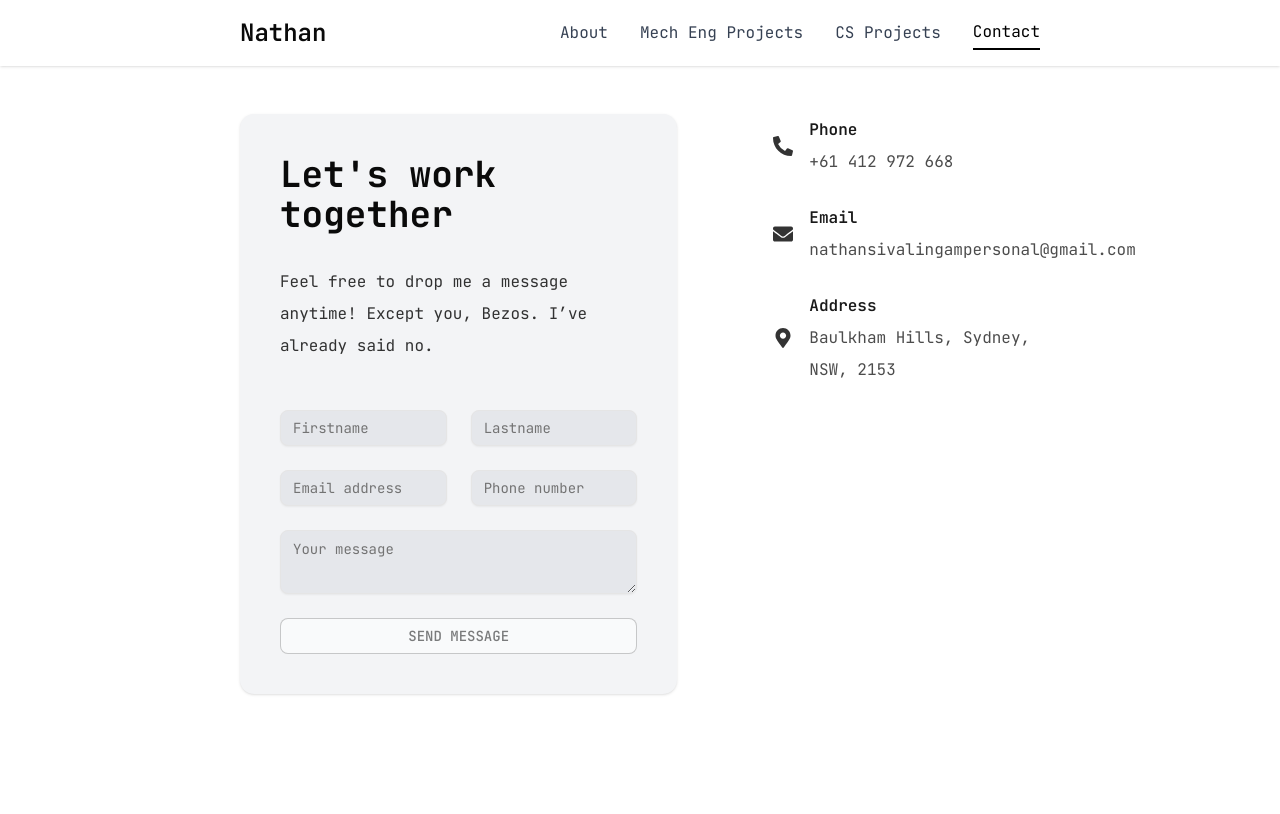
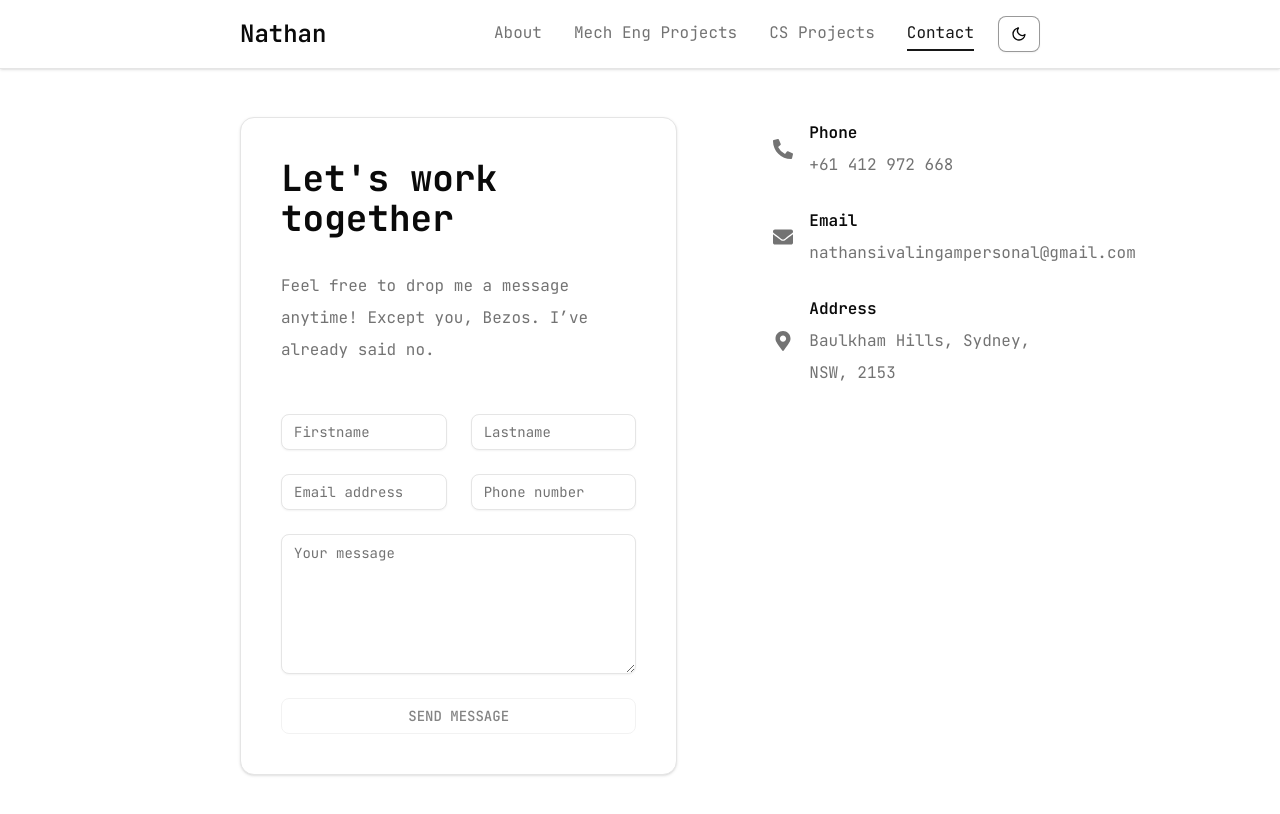
Before and after one commit to nathansivalingam/engineering-portfolio-website, a Next.js app: page /contact in a window 1280 px wide. Shown: the top 814 px of the page. Built offline with nearby package versions, Linux system fonts and the light colour scheme.

Commit message:
dark mode implemented

```diff
--- a/app/contact/page.jsx
+++ b/app/contact/page.jsx
@@ -15,7 +15,7 @@ const info = [
 ];
 
 const Contact = () => {
-  const formRef = useRef();
+  const formRef = useRef(null);
   const [loading, setLoading] = useState(false);
   const [messageSent, setMessageSent] = useState(false);
   const [formData, setFormData] = useState({
@@ -23,41 +23,35 @@ const Contact = () => {
     lastname: "",
     email: "",
     phone: "",
-    message: ""
+    message: "",
   });
 
   const handleChange = (e) => {
+    setMessageSent(false); // hide success msg once they start typing again
     setFormData({ ...formData, [e.target.name]: e.target.value });
   };
 
-  // Check if all fields are filled
   const isFormValid = Object.values(formData).every((val) => val.trim() !== "");
 
   const handleSubmit = (e) => {
     e.preventDefault();
-    if (!isFormValid) return; // should never happen since button is disabled
+    if (!isFormValid || loading) return;
 
     setLoading(true);
 
     emailjs
-      .sendForm(
-        "service_m7ypzcy",
-        "template_m353nut",
-        formRef.current,
-        "UrPJYeKLVTXpCbtAn"
-      )
+      .sendForm("service_m7ypzcy", "template_m353nut", formRef.current, "UrPJYeKLVTXpCbtAn")
       .then(
-        (result) => {
-          console.log("Email sent:", result.text);
+        () => {
           setMessageSent(true);
           setLoading(false);
-          formRef.current.reset();
+          formRef.current?.reset();
           setFormData({
             firstname: "",
             lastname: "",
             email: "",
             phone: "",
-            message: ""
+            message: "",
           });
         },
         (error) => {
@@ -75,44 +69,87 @@ const Contact = () => {
     >
       <div className="container mx-auto px-6 xl:px-60">
         <div className="flex flex-col xl:flex-row gap-12 xl:gap-24 items-start">
-
           {/* Form */}
           <div className="xl:w-2/3 order-2 xl:order-1">
             <form
               ref={formRef}
               onSubmit={handleSubmit}
-              className="flex flex-col gap-6 p-10 bg-gray-100 rounded-xl shadow-sm"
+              className="flex flex-col gap-6 p-10 rounded-xl shadow-sm
+                         bg-card text-card-foreground border border-border"
             >
-              <h3 className="text-3xl sm:text-4xl font-bold mb-2">Let's work together</h3>
-              <p className="text-black/80 mb-6">
+              <h3 className="text-3xl sm:text-4xl font-bold mb-2">
+                Let's work together
+              </h3>
+
+              <p className="text-muted-foreground mb-6">
                 Feel free to drop me a message anytime! Except you, Bezos. I’ve already said no.
               </p>
 
               {/* Inputs */}
               <div className="grid grid-cols-1 md:grid-cols-2 gap-6">
-                <Input name="firstname" value={formData.firstname} onChange={handleChange} className="bg-gray-200" placeholder="Firstname" required />
-                <Input name="lastname" value={formData.lastname} onChange={handleChange} className="bg-gray-200" placeholder="Lastname" required />
-                <Input name="email" type="email" value={formData.email} onChange={handleChange} className="bg-gray-200" placeholder="Email address" required />
-                <Input name="phone" type="tel" value={formData.phone} onChange={handleChange} className="bg-gray-200" placeholder="Phone number" required />
+                <Input
+                  name="firstname"
+                  value={formData.firstname}
+                  onChange={handleChange}
+                  placeholder="Firstname"
+                  required
+                  className="bg-background"
+                />
+                <Input
+                  name="lastname"
+                  value={formData.lastname}
+                  onChange={handleChange}
+                  placeholder="Lastname"
+                  required
+                  className="bg-background"
+                />
+                <Input
+                  name="email"
+                  type="email"
+                  value={formData.email}
+                  onChange={handleChange}
+                  placeholder="Email address"
+                  required
+                  className="bg-background"
+                />
+                <Input
+                  name="phone"
+                  type="tel"
+                  value={formData.phone}
+                  onChange={handleChange}
+                  placeholder="Phone number"
+                  required
+                  className="bg-background"
+                />
               </div>
 
-              <Textarea name="message" value={formData.message} onChange={handleChange} className="bg-gray-200" placeholder="Your message" required />
+              <Textarea
+                name="message"
+                value={formData.message}
+                onChange={handleChange}
+                placeholder="Your message"
+                required
+                className="bg-background min-h-[140px]"
+              />
 
               <Button
                 type="submit"
-                className={`uppercase flex items-center gap-2
-                            bg-white text-black
-                            border border-black/40
-                            transition-colors duration-300
-                            hover:bg-black hover:text-white
-                            cursor-pointer`}
-                disabled={!isFormValid || loading} // disabled until all fields are filled
+                className="
+                  uppercase flex items-center gap-2 cursor-pointer
+                  bg-background text-foreground border border-border
+                  transition-colors duration-300
+                  hover:bg-foreground hover:text-background
+                  disabled:opacity-50 disabled:cursor-not-allowed
+                "
+                disabled={!isFormValid || loading}
               >
                 {loading ? "Sending..." : "Send Message"}
               </Button>
 
               {messageSent && (
-                <p className="text-green-600 mt-2">Your message has been sent.</p>
+                <p className="text-green-600 dark:text-green-400 mt-2 mx-auto">
+                  Your message has been sent.
+                </p>
               )}
             </form>
           </div>
@@ -121,15 +158,14 @@ const Contact = () => {
           <div className="xl:w-1/3 order-1 xl:order-2 flex flex-col gap-6">
             {info.map((item, idx) => (
               <div key={idx} className="flex items-center gap-4">
-                <div className="text-black/80 text-xl">{item.icon}</div>
+                <div className="text-muted-foreground text-xl">{item.icon}</div>
                 <div>
-                  <h4 className="font-semibold text-black/90">{item.title}</h4>
-                  <p className="text-black/70">{item.description}</p>
+                  <h4 className="font-semibold text-foreground">{item.title}</h4>
+                  <p className="text-muted-foreground">{item.description}</p>
                 </div>
               </div>
             ))}
           </div>
-
         </div>
       </div>
     </motion.section>
--- a/app/globals.css
+++ b/app/globals.css
@@ -44,34 +44,46 @@
   --radius-2xl: calc(var(--radius) + 8px);
   --radius-3xl: calc(var(--radius) + 12px);
   --radius-4xl: calc(var(--radius) + 16px);
+  --radius-5xl: calc(var(--radius) + 20px);
   --font-family-sans: var(--font-jetbrains-mono), ui-monospace, monospace;
 }
 
 :root {
   --radius: 0.625rem;
+
   --background: oklch(1 0 0);
   --foreground: oklch(0.145 0 0);
+
   --card: oklch(1 0 0);
   --card-foreground: oklch(0.145 0 0);
+
   --popover: oklch(1 0 0);
   --popover-foreground: oklch(0.145 0 0);
+
   --primary: oklch(0.205 0 0);
   --primary-foreground: oklch(0.985 0 0);
+
   --secondary: oklch(0.97 0 0);
   --secondary-foreground: oklch(0.205 0 0);
+
   --muted: oklch(0.97 0 0);
   --muted-foreground: oklch(0.556 0 0);
+
   --accent: oklch(0.97 0 0);
   --accent-foreground: oklch(0.205 0 0);
+
   --destructive: oklch(0.577 0.245 27.325);
+
   --border: oklch(0.922 0 0);
   --input: oklch(0.922 0 0);
   --ring: oklch(0.708 0 0);
+
   --chart-1: oklch(0.646 0.222 41.116);
   --chart-2: oklch(0.6 0.118 184.704);
   --chart-3: oklch(0.398 0.07 227.392);
   --chart-4: oklch(0.828 0.189 84.429);
   --chart-5: oklch(0.769 0.188 70.08);
+
   --sidebar: oklch(0.985 0 0);
   --sidebar-foreground: oklch(0.145 0 0);
   --sidebar-primary: oklch(0.205 0 0);
@@ -85,27 +97,37 @@
 .dark {
   --background: oklch(0.145 0 0);
   --foreground: oklch(0.985 0 0);
+
   --card: oklch(0.205 0 0);
   --card-foreground: oklch(0.985 0 0);
+
   --popover: oklch(0.205 0 0);
   --popover-foreground: oklch(0.985 0 0);
+
   --primary: oklch(0.922 0 0);
   --primary-foreground: oklch(0.205 0 0);
+
   --secondary: oklch(0.269 0 0);
   --secondary-foreground: oklch(0.985 0 0);
+
   --muted: oklch(0.269 0 0);
   --muted-foreground: oklch(0.708 0 0);
+
   --accent: oklch(0.269 0 0);
   --accent-foreground: oklch(0.985 0 0);
+
   --destructive: oklch(0.704 0.191 22.216);
+
   --border: oklch(1 0 0 / 10%);
   --input: oklch(1 0 0 / 15%);
   --ring: oklch(0.556 0 0);
+
   --chart-1: oklch(0.488 0.243 264.376);
   --chart-2: oklch(0.696 0.17 162.48);
   --chart-3: oklch(0.769 0.188 70.08);
   --chart-4: oklch(0.627 0.265 303.9);
   --chart-5: oklch(0.645 0.246 16.439);
+
   --sidebar: oklch(0.205 0 0);
   --sidebar-foreground: oklch(0.985 0 0);
   --sidebar-primary: oklch(0.488 0.243 264.376);
@@ -117,19 +139,28 @@
 }
 
 @layer base {
+  html,
+  body {
+    height: 100%;
+  }
+
   * {
     @apply border-border outline-ring/50;
   }
+
   body {
     @apply bg-background text-foreground leading-loose;
   }
+
   .h1 {
     @apply text-[48px] xl:text-[80px] leading-[1.1] font-semibold;
   }
+
   .h2 {
     @apply text-[36px] xl:text-[48px] leading-[1.1] font-semibold;
   }
-  .h1 {
+
+  .h3 {
     @apply text-[20px] xl:text-[24px] leading-[1.1] font-semibold;
   }
 }
--- a/components/Header.jsx
+++ b/components/Header.jsx
@@ -2,29 +2,30 @@
 
 import Link from "next/link";
 import Nav from "./Nav";
+import ThemeToggle from "./ThemeToggle";
 
 const Header = () => {
   return (
-    <header className="bg-white shadow-sm">
+    <header className="bg-background text-foreground shadow-sm border-b border-border">
       <div className="container mx-auto flex justify-between items-center py-4 px-6 xl:px-60">
-
         {/* logo */}
-        <Link href="/">
-          <h1 className="text-2xl font-semibold transition-colors duration-300 hover:text-gray-700">
+        <Link href="/" aria-label="Home">
+          <h1 className="text-2xl font-semibold transition-colors duration-300 hover:text-muted-foreground">
             Nathan
           </h1>
         </Link>
 
         {/* desktop navigation */}
-        <div className="hidden md:flex items-center gap-4">
+        <div className="hidden md:flex items-center gap-6">
           <Nav />
+          <ThemeToggle />
         </div>
 
         {/* mobile navigation */}
         <div className="flex md:hidden items-center gap-4">
           <Nav mobile={true} />
+          <ThemeToggle />
         </div>
-
       </div>
     </header>
   );
--- a/components/Nav.jsx
+++ b/components/Nav.jsx
@@ -2,11 +2,11 @@
 
 import Link from "next/link";
 import { usePathname } from "next/navigation";
-import { FaUserAlt, FaCog, FaLaptopCode, FaPhoneAlt } from "react-icons/fa";
+import { FaUserAlt, FaTools, FaLaptopCode, FaPhoneAlt } from "react-icons/fa";
 
 const links = [
   { name: "about", path: "/", mobileIcon: <FaUserAlt /> },
-  { name: "mech eng projects", path: "/me-projects", mobileIcon: <FaCog /> },
+  { name: "mech eng projects", path: "/me-projects", mobileIcon: <FaTools /> },
   { name: "cS projects", path: "/cs-projects", mobileIcon: <FaLaptopCode /> },
   { name: "contact", path: "/contact", mobileIcon: <FaPhoneAlt /> },
 ];
@@ -19,16 +19,26 @@ const Nav = ({ mobile = false }) => {
       {links.map((link, index) => {
         const isActive = link.path === pathname;
 
-        // Determine color classes
-        const colorClass = isActive ? "text-black" : "text-gray-700 hover:text-gray-900";
+        // Active: use theme "primary" color
+        // Inactive: muted, becomes foreground on hover
+        const colorClass = isActive
+          ? "text-primary"
+          : "text-muted-foreground hover:text-foreground";
+
+        // Bottom border for desktop active state
+        const underlineClass = !mobile && isActive ? "border-b-2 border-primary" : "border-b-2 border-transparent";
 
         return (
           <Link
             key={index}
             href={link.path}
             aria-label={link.name}
-            className={`capitalize transition-colors duration-300 flex items-center justify-center
-                        ${!mobile && isActive ? "border-b-2 border-black" : ""} ${colorClass}`}
+            className={`
+              capitalize transition-colors duration-300
+              flex items-center justify-center
+              ${colorClass}
+              ${underlineClass}
+            `}
           >
             {mobile ? link.mobileIcon : link.name}
           </Link>
--- a/components/PageTransition.jsx
+++ b/components/PageTransition.jsx
@@ -11,7 +11,7 @@ const PageTransition = ({children}) => {
                 initial={{ opacity: 1 }}
                 animate={{
                     opacity: 0,
-                    transition: {delay: 0, duration: 0.5, ease: "easeInOut" },
+                    transition: {delay: 0, duration: 0, ease: "easeInOut" },
                 }}
                 className="h-screen w-screen fixed bg-white top-0 pointer-events-none"
             />
--- /dev/null
+++ b/components/ThemeToggle.jsx
@@ -0,0 +1,38 @@
+"use client";
+
+import { useEffect, useState } from "react";
+import { Button } from "@/components/ui/button";
+import { FiMoon, FiSun } from "react-icons/fi";
+
+export default function ThemeToggle() {
+  const [theme, setTheme] = useState("light");
+
+  // Load saved theme or system preference
+  useEffect(() => {
+    const saved = localStorage.getItem("theme");
+    if (saved === "light" || saved === "dark") {
+      setTheme(saved);
+      return;
+    }
+    const prefersDark = window.matchMedia?.("(prefers-color-scheme: dark)").matches;
+    setTheme(prefersDark ? "dark" : "light");
+  }, []);
+
+  // Apply theme to <html>
+  useEffect(() => {
+    const root = document.documentElement;
+    if (theme === "dark") root.classList.add("dark");
+    else root.classList.remove("dark");
+    localStorage.setItem("theme", theme);
+  }, [theme]);
+
+  return (
+    <Button
+      variant="outline"
+      onClick={() => setTheme((t) => (t === "dark" ? "light" : "dark"))}
+      className="gap-2 border-black/40 dark:border-white/30 cursor-pointer"
+    >
+      {theme === "dark" ? <FiSun /> : <FiMoon />}
+    </Button>
+  );
+}
--- /dev/null
+++ b/tailwind.config.mjs
@@ -0,0 +1,12 @@
+/** @type {import('tailwindcss').Config} */
+export default {
+  darkMode: "class",
+  content: [
+    "./app/**/*.{js,jsx,ts,tsx}",
+    "./components/**/*.{js,jsx,ts,tsx}",
+  ],
+  theme: {
+    extend: {},
+  },
+  plugins: [],
+};
```
Also changed, not shown: app/cs-projects/page.jsx (+48 -18 lines), app/me-projects/page.jsx (+58 -23 lines), app/page.jsx (+18 -15 lines), components/Photo.jsx (+7 -7 lines).
